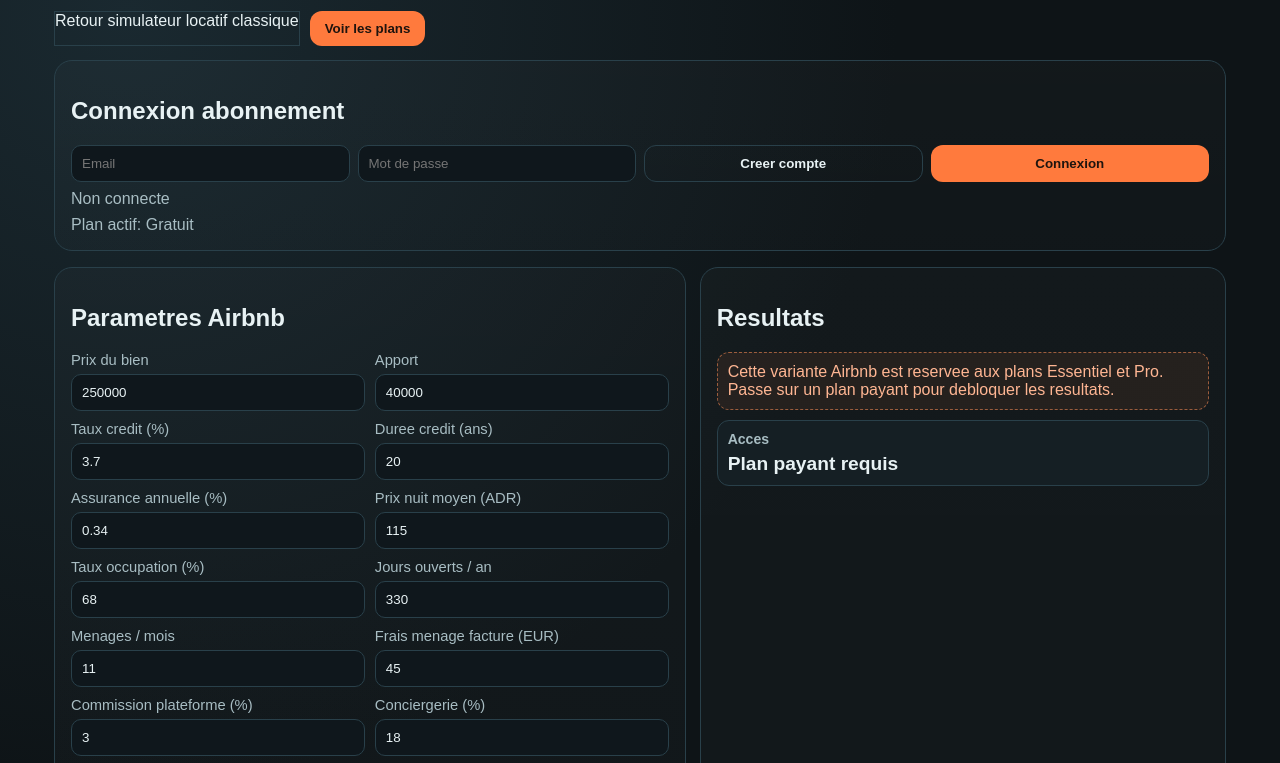
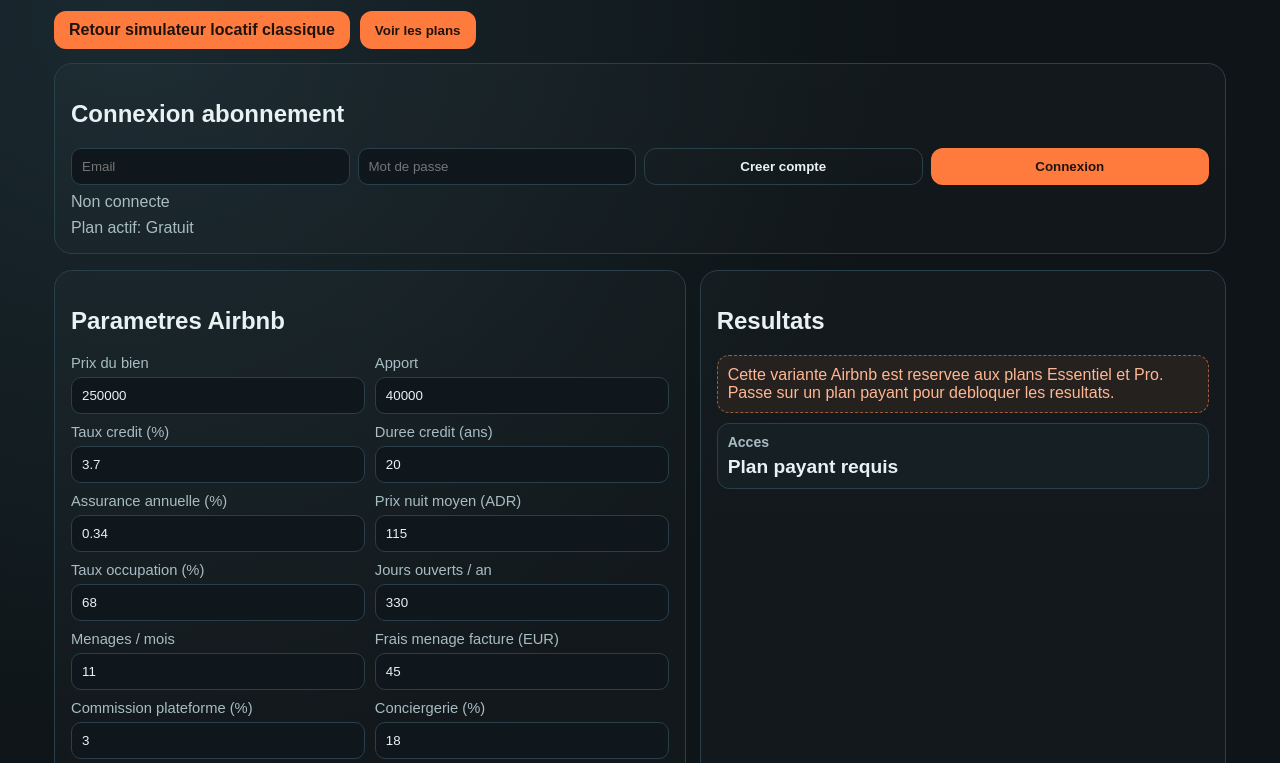
Before and after one commit to wyboconcept-cpu/Rentium, a website: page airbnb.html in a window 1280 px wide. Shown: the part 128-891 px from the top of the page. Drawn offline with Linux system fonts and the light colour scheme.

Commit message:
Match return button style with plans button on Airbnb page

```diff
--- a/airbnb.html
+++ b/airbnb.html
@@ -21,7 +21,7 @@
       <h1>Simulateur Airbnb</h1>
       <p class="subtitle">Moteur de calcul dedie a la location courte duree pour les plans Essentiel et Pro.</p>
       <div class="hero-links">
-        <a class="ghost back-link" href="/index.html">Retour simulateur locatif classique</a>
+        <a class="cta" href="/index.html">Retour simulateur locatif classique</a>
         <button id="openPricingBtn" class="cta" type="button">Voir les plans</button>
       </div>
     </header>
```
